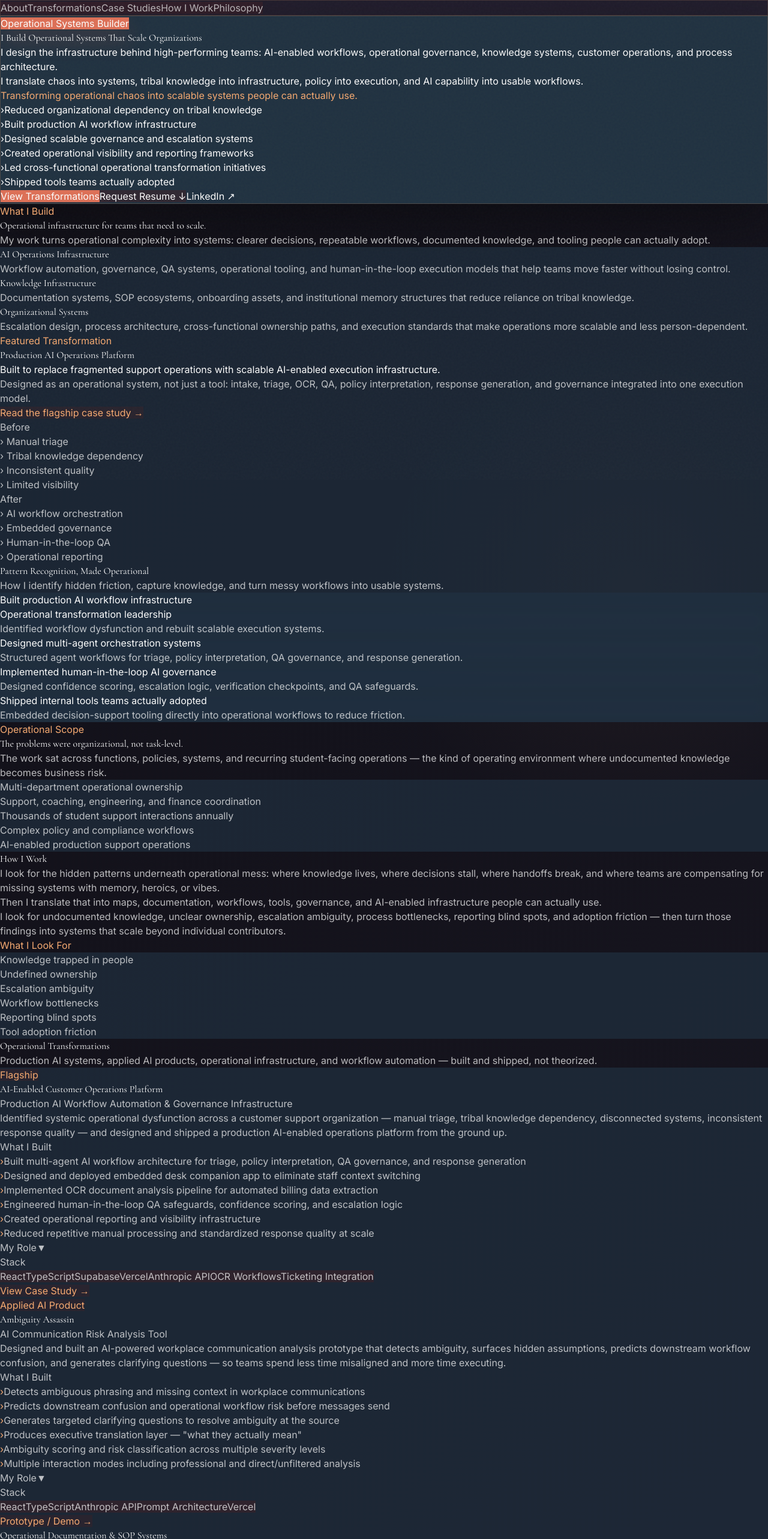
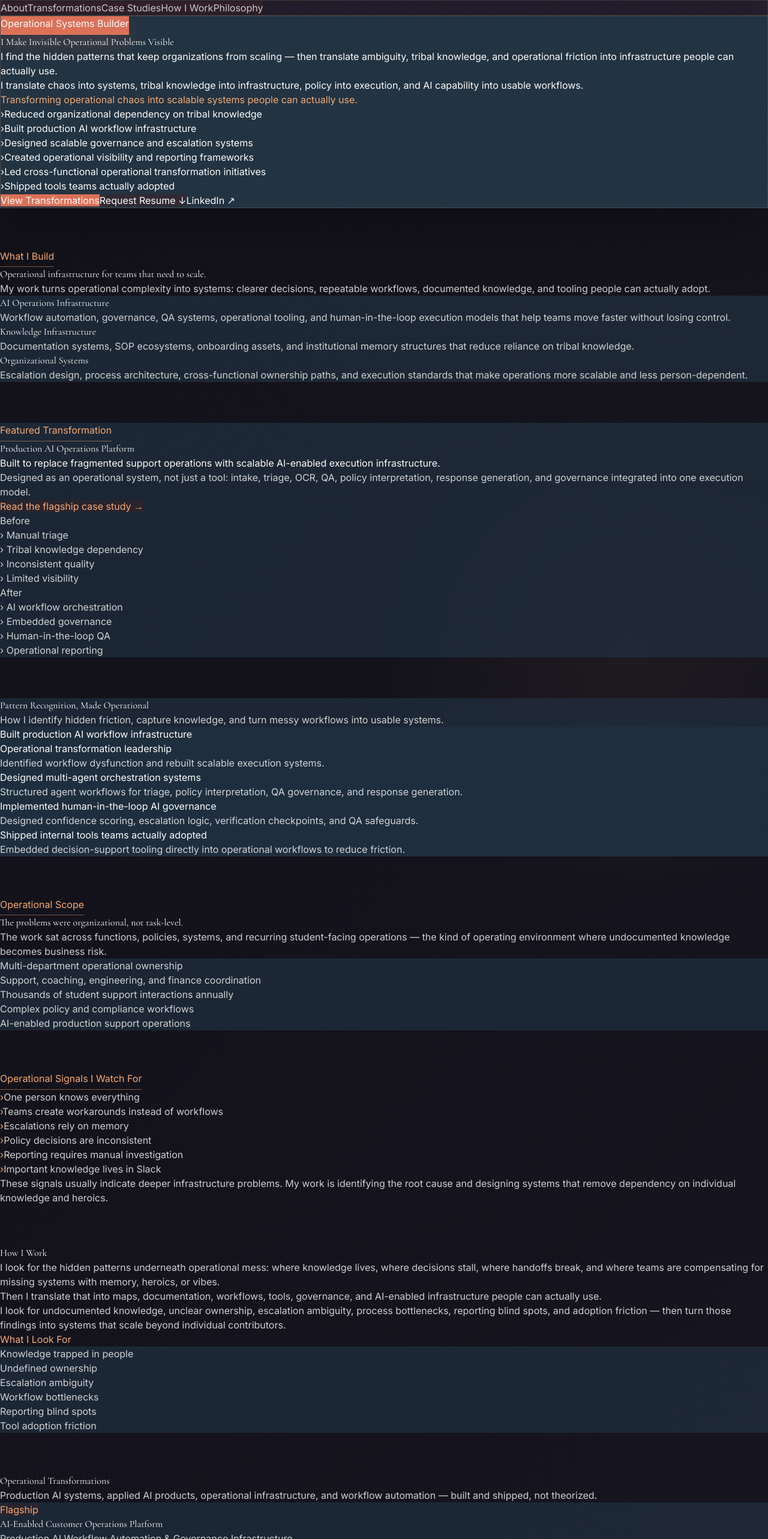
Before and after one commit to akurkosky-alt/amy-portfolio, a React (Vite) app: page / in a window 1280 px wide. Shown: the top 2566 px of the page at 60% size. Built offline with nearby package versions, Linux system fonts and the light colour scheme.

Commit message:
feat: sharpen diagnostic positioning and operational signals

```diff
--- a/src/components/PortfolioSite.tsx
+++ b/src/components/PortfolioSite.tsx
@@ -802,6 +802,36 @@ function OperationalScopeSection() {
   )
 }
 
+function OperationalSignalsSection() {
+  const signals = [
+    'One person knows everything',
+    'Teams create workarounds instead of workflows',
+    'Escalations rely on memory',
+    'Policy decisions are inconsistent',
+    'Reporting requires manual investigation',
+    'Important knowledge lives in Slack',
+  ]
+
+  return (
+    <AnimatedSection>
+      <section className="max-w-3xl space-y-4">
+        <span className="text-xs font-semibold uppercase tracking-widest text-cyan-400">Operational Signals I Watch For</span>
+        <div className="grid gap-x-8 gap-y-2 sm:grid-cols-2">
+          {signals.map((signal) => (
+            <div key={signal} className="flex gap-2 text-sm leading-relaxed text-zinc-300">
+              <span className="text-cyan-400">›</span>
+              <span>{signal}</span>
+            </div>
+          ))}
+        </div>
+        <p className="text-sm leading-relaxed text-zinc-300">
+          These signals usually indicate deeper infrastructure problems. My work is identifying the root cause and designing systems that remove dependency on individual knowledge and heroics.
+        </p>
+      </section>
+    </AnimatedSection>
+  )
+}
+
 function ComplexityTranslationSection() {
   const items = [
     'Leadership and execution teams',
@@ -928,7 +958,7 @@ function CaseStudySection() {
         <details className="group rounded-2xl border border-zinc-800 bg-zinc-900/30 p-4">
           <summary className="grid md:grid-cols-5 gap-8 items-start cursor-pointer">
             <div className="md:col-span-1 pt-1">
-              <span className="text-xs font-semibold tracking-widest text-zinc-600 uppercase">The Problem</span>
+              <span className="text-xs font-semibold tracking-widest text-zinc-600 uppercase">Problem Pattern</span>
             </div>
             <div className="md:col-span-4">
               <span className="text-zinc-400 text-sm">Manual triage, fragmented systems, and high cognitive load on staff.</span>
@@ -968,7 +998,7 @@ function CaseStudySection() {
         <details className="group rounded-2xl border border-zinc-800 bg-zinc-900/30 p-4">
           <summary className="grid md:grid-cols-5 gap-8 items-start cursor-pointer">
             <div className="md:col-span-1 pt-1">
-              <span className="text-xs font-semibold tracking-widest text-zinc-600 uppercase">The Approach</span>
+              <span className="text-xs font-semibold tracking-widest text-zinc-600 uppercase">What Was Actually Happening</span>
             </div>
             <div className="md:col-span-4">
               <span className="text-zinc-400 text-sm">Human-in-the-loop governance, confidence scoring, and QA checkpoints.</span>
@@ -1004,7 +1034,7 @@ function CaseStudySection() {
         <details className="group rounded-2xl border border-zinc-800 bg-zinc-900/30 p-4">
           <summary className="grid md:grid-cols-5 gap-8 items-start cursor-pointer">
             <div className="md:col-span-1 pt-1">
-              <span className="text-xs font-semibold tracking-widest text-zinc-600 uppercase">What I Built</span>
+              <span className="text-xs font-semibold tracking-widest text-zinc-600 uppercase">System Built</span>
             </div>
             <div className="md:col-span-4">
               <span className="text-zinc-400 text-sm">Centralized dashboard, embedded desk companion, and governance & QA infrastructure.</span>
@@ -1032,7 +1062,7 @@ function CaseStudySection() {
         <details className="group rounded-2xl border border-zinc-800 bg-zinc-900/30 p-4">
           <summary className="grid md:grid-cols-5 gap-8 items-start cursor-pointer">
             <div className="md:col-span-1 pt-1">
-              <span className="text-xs font-semibold tracking-widest text-zinc-600 uppercase">The Outcome</span>
+              <span className="text-xs font-semibold tracking-widest text-zinc-600 uppercase">Organizational Result</span>
             </div>
             <div className="md:col-span-4">
               <span className="text-zinc-400 text-sm">Reduced manual work, standardized routing, and stronger QA governance.</span>
@@ -1116,11 +1146,10 @@ export default function PortfolioSite() {
 
           <div className="anim-start animate-fade-in-up delay-200 space-y-4">
             <h1 style={{ fontFamily: 'var(--font-display)' }} className="text-6xl md:text-[5.5rem] leading-[1.1] tracking-tight text-zinc-50">
-              I Build Operational Systems That Scale Organizations
+              I Make Invisible Operational Problems Visible
             </h1>
             <h2 className="text-xl md:text-2xl text-zinc-300 font-light leading-relaxed max-w-3xl">
-              I design the infrastructure behind high-performing teams: AI-enabled workflows,
-              operational governance, knowledge systems, customer operations, and process architecture.
+              I find the hidden patterns that keep organizations from scaling — then translate ambiguity, tribal knowledge, and operational friction into infrastructure people can actually use.
             </h2>
             <p className="max-w-3xl text-base leading-relaxed text-zinc-300">
               I translate chaos into systems, tribal knowledge into infrastructure, policy into execution, and AI capability into usable workflows.
@@ -1220,6 +1249,11 @@ export default function PortfolioSite() {
 
         {/* ── Operational Scope ───────────────────────────────────────────── */}
         <OperationalScopeSection />
+
+        <div className="h-px bg-gradient-to-r from-transparent via-zinc-800 to-transparent" />
+
+        {/* ── Operational Signals ─────────────────────────────────────────── */}
+        <OperationalSignalsSection />
 
         {/* ── How I Work ───────────────────────────────────────────────────── */}
         <AnimatedSection>
--- a/src/index.css
+++ b/src/index.css
@@ -71,7 +71,7 @@ body {
 .brand-site [class*="text-zinc-400"],
 .brand-site [class*="text-zinc-500"],
 .brand-site [class*="text-zinc-600"] {
-  color: rgba(252, 252, 252, 0.72) !important;
+  color: rgba(252, 252, 252, 0.8) !important;
 }
 
 .brand-site [class*="text-cyan"] {
@@ -139,6 +139,18 @@ body {
   box-shadow: 0 20px 40px rgba(22, 54, 101, 0.15);
 }
 
+.brand-site section > div:first-child span[class*="uppercase"],
+.brand-site section > span[class*="uppercase"] {
+  display: inline-flex;
+  width: fit-content;
+  border-bottom: 1px solid rgba(244, 169, 113, 0.45);
+  padding-bottom: 0.35rem;
+}
+
+.brand-site .space-y-20 > * + * {
+  margin-top: 4.25rem !important;
+}
+
 /* Grain overlay */
 body::before {
   content: '';
```
